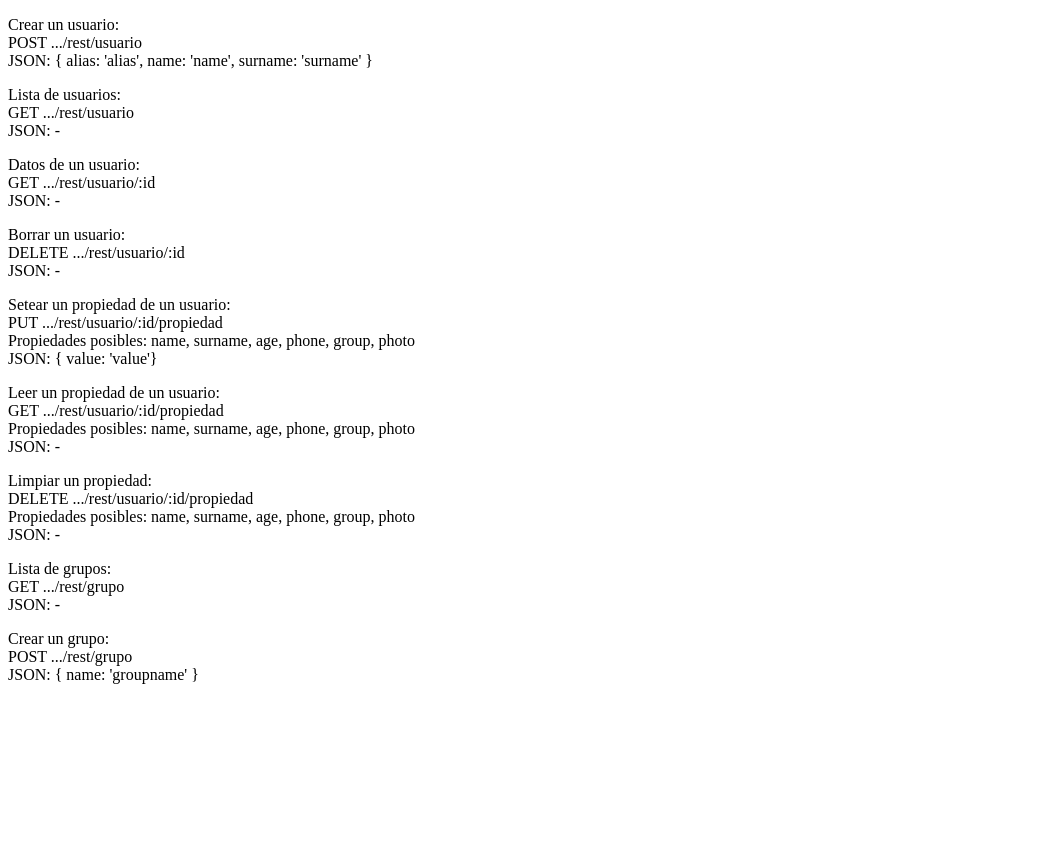
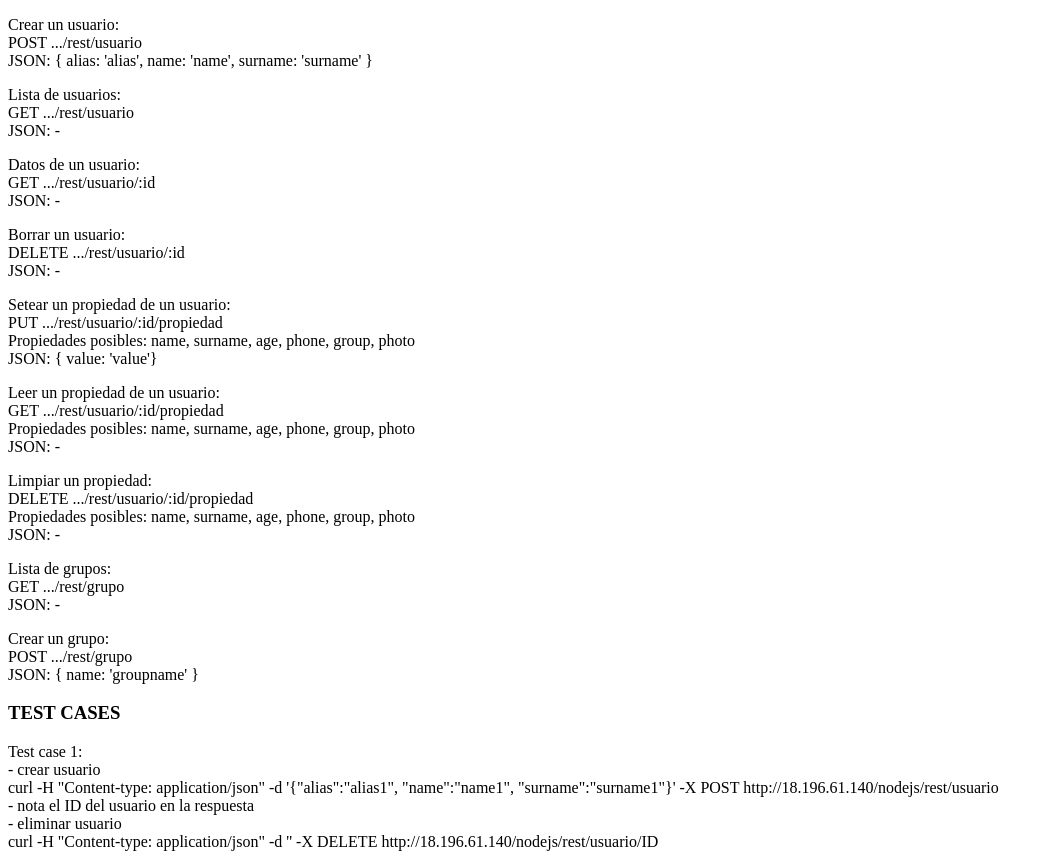
Before and after one commit to bujlaki/DEDAMWebServices, a website: page index.html in a window 1280 px wide. Shown: the part 150-1017 px from the top of the page, without its empty margins (0-1054 px from the left). Before the commit the page ends 850 px from the top, so only its background shows below. Drawn offline with Linux system fonts and the light colour scheme.

Commit message:
write test case 1

```diff
--- a/db.js
+++ b/db.js
@@ -3,7 +3,7 @@ var mysql = require('mysql');
 var pool  = mysql.createPool({
     host: 'localhost',
     user: 'root',
-    password: '',
+    password: '60Di91Ok62As',
     database: 'DEDAMDB'
 });
 
--- a/index.html
+++ b/index.html
@@ -65,5 +65,20 @@
         </p>
 
     </div>
+
+    <div>
+        <h3>TEST CASES</h3>
+    </div>
+    <div>
+        <p>
+            Test case 1:<br/>
+            - crear usuario<br/>
+            curl -H "Content-type: application/json" -d '{"alias":"alias1", "name":"name1", "surname":"surname1"}' -X POST http://18.196.61.140/nodejs/rest/usuario <br/>
+            - nota el ID del usuario en la respuesta<br/>
+            - eliminar usuario<br/>
+            curl -H "Content-type: application/json" -d '' -X DELETE http://18.196.61.140/nodejs/rest/usuario/ID <br/>
+
+        </p>
+    </div>
 </body>
 </html>
```
